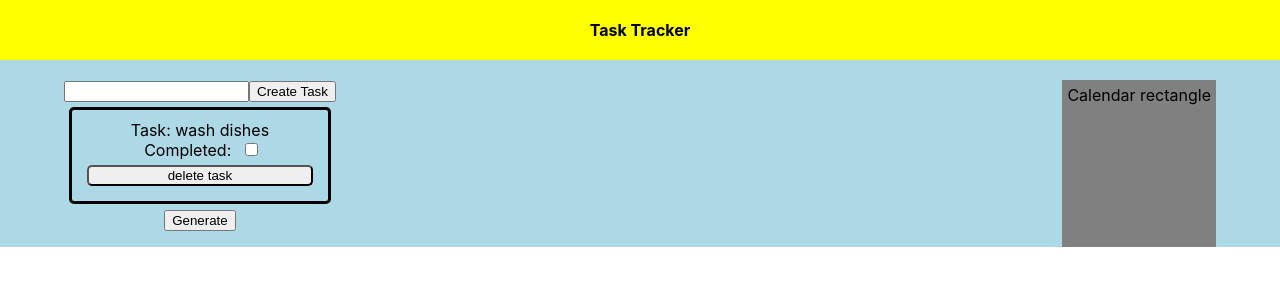
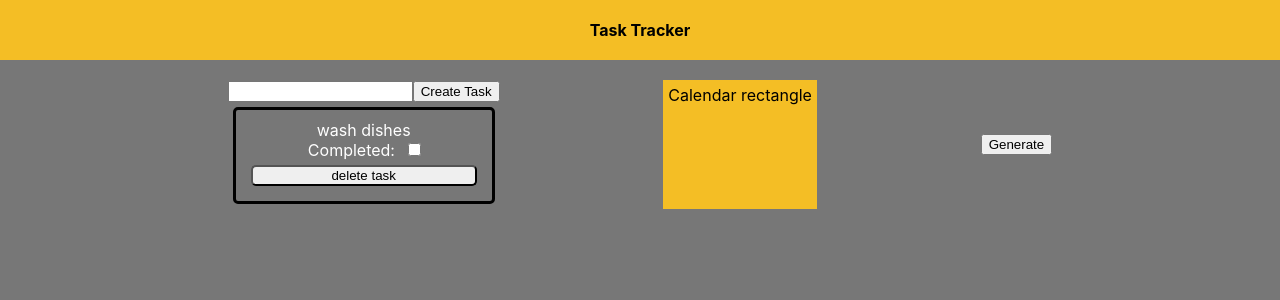
Before and after one commit to rosali2003/to-do-list-api, a React (Create React App) app in the folder todo-list/: page / in a window 1280 px wide. Shown: the top 300 px of the page. Built offline with nearby package versions, Linux system fonts and the light colour scheme; no server answers.

Commit message:
changed colours to match colour palette

```diff
--- a/todo-list/src/App.css
+++ b/todo-list/src/App.css
@@ -1,38 +1,3 @@
 .App {
   text-align: center;
 }
-
-.App-logo {
-  height: 40vmin;
-  pointer-events: none;
-}
-
-@media (prefers-reduced-motion: no-preference) {
-  .App-logo {
-    animation: App-logo-spin infinite 20s linear;
-  }
-}
-
-.App-header {
-  background-color: #282c34;
-  min-height: 100vh;
-  display: flex;
-  flex-direction: column;
-  align-items: center;
-  justify-content: center;
-  font-size: calc(10px + 2vmin);
-  color: white;
-}
-
-.App-link {
-  color: #61dafb;
-}
-
-@keyframes App-logo-spin {
-  from {
-    transform: rotate(0deg);
-  }
-  to {
-    transform: rotate(360deg);
-  }
-}
--- a/todo-list/src/components/Mainpage.module.css
+++ b/todo-list/src/components/Mainpage.module.css
@@ -4,17 +4,14 @@
     align-items: center;
     margin: 0;
     flex-direction: column;
-    background-color: #ADD8E6
-
 }
 
 .widgets-container {
-    display:flex;
-    /* align-items: flex-start; */
+    /* does not get inherited */
+    display: flex;
     width: 90%;
-    justify-content: space-between;
+    justify-content: space-evenly;
     margin: 0 auto;
-    /* margin-right: auto; */
 }
 
 .todo-list {
@@ -31,7 +28,7 @@ h6 {
 }
 
 .navbar {
-    background-color: yellow;
+    background-color:#F4BE25;
     width:100%;
     height: 100%;
     padding: 20px;
@@ -39,6 +36,11 @@ h6 {
 }
 
 .calendar-block {
-    background-color: grey;
+    background-color: #F4BE25;
     padding: 5px;
 }
+
+.quote-container {
+    display: flex;
+    align-items: center;
+}
--- a/todo-list/src/components/Mainpage.tsx
+++ b/todo-list/src/components/Mainpage.tsx
@@ -126,10 +126,12 @@ const Mainpage = () => {
               />
             ))}
           </div>
+        </div>
+        <div className={styles["calendar-block"]}>Calendar rectangle</div>
+        <section className={styles["quote-container"]}>
           <button onClick={fetchGenerated}>Generate</button>
           <p>{generatedIdea}</p>
-        </div>
-        <div className={styles["calendar-block"]}>Calendar rectangle</div>
+        </section>
       </div>
     </section>
   );
--- a/todo-list/src/components/TodoCard.module.css
+++ b/todo-list/src/components/TodoCard.module.css
@@ -8,6 +8,7 @@
     text-align: center;
     margin: 5px;
     border-radius: 5px;
+    color: white;
 }
 
 .completed-label {
--- a/todo-list/src/components/TodoCard.tsx
+++ b/todo-list/src/components/TodoCard.tsx
@@ -64,7 +64,7 @@ export const TodoCard: React.FC<TodoCardProps> = ({
   };
   return (
     <section className={styles["todo-body"]}>
-      {`Task: ${message}`}
+      {message}
       <div>
         <label htmlFor="completed" className={styles["completed-label"]}>Completed:  </label>
         <input
--- a/todo-list/src/index.css
+++ b/todo-list/src/index.css
@@ -5,6 +5,7 @@ body {
     sans-serif;
   -webkit-font-smoothing: antialiased;
   -moz-osx-font-smoothing: grayscale;
+  background-color: #777777;
 }
 
 code {
```
